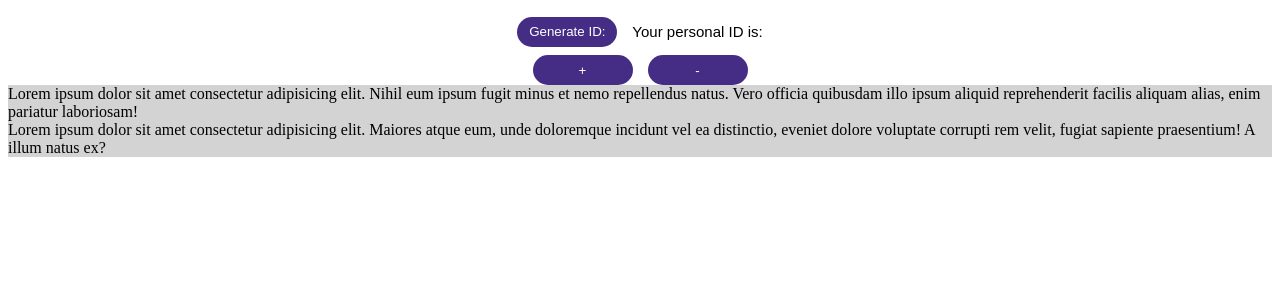
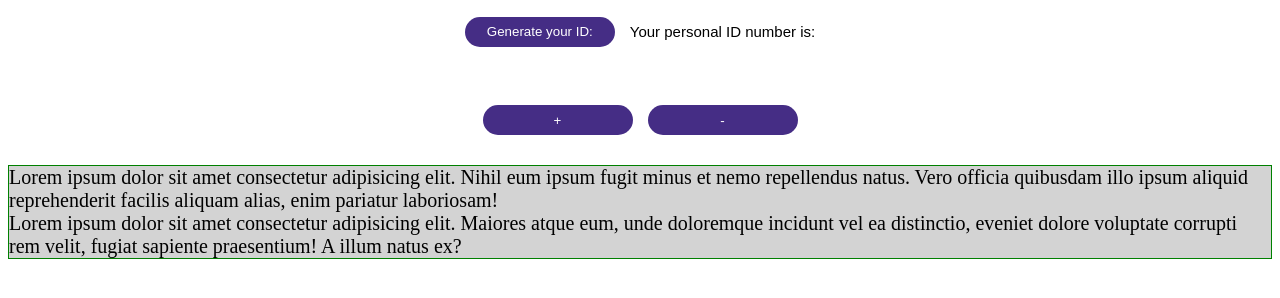
Before and after one commit to goodbyehoney/cursor-homework, a plain HTML site: page 13-homework/index.html in a window 1280 px wide. Drawn offline with Linux system fonts and the light colour scheme.

Commit message:
add some visual components

```diff
--- a/13-homework/index.html
+++ b/13-homework/index.html
@@ -10,10 +10,10 @@
 <body>
     <div class="wrapper">
         <div class="button-generator">
-            <button id="id-btn"> Generate ID: </button>
+            <button id="id-btn"> Generate your ID: </button>
         </div>
         <div class="generator-number">
-            <p>Your personal ID is:</p>
+            <p>Your personal ID number is:</p>
             <p class="generator" id="number-btn"></p>
         </div>
     </div>
@@ -21,7 +21,7 @@
         <button id="+">+</button>
         <button id="-">-</button>
     </div>
-    <div id="lorem" style="font-size: 16px; color: black; background-color: lightgrey;">
+    <div id="lorem" style="font-size: 20px; color: black; background-color: lightgrey;">
         Lorem ipsum dolor sit amet consectetur adipisicing elit. Nihil eum ipsum fugit minus et nemo repellendus natus. Vero officia quibusdam illo ipsum aliquid reprehenderit facilis aliquam alias, enim pariatur laboriosam!
         <br>
         Lorem ipsum dolor sit amet consectetur adipisicing elit. Maiores atque eum, unde doloremque incidunt vel ea distinctio, eveniet dolore voluptate corrupti rem velit, fugiat sapiente praesentium! A illum natus ex?
--- a/13-homework/js/index.js
+++ b/13-homework/js/index.js
@@ -4,8 +4,8 @@
     const idGenerator = createIdGenerator();
 
     function* createIdGenerator() {
-        let id = 0;
-        while (true) { yield id++ }
+        let i = 0;
+        while (true) { yield i++ }
     };
 
     ID_BTN.addEventListener("click", () => {
@@ -27,7 +27,7 @@
         promotion = yield font;
         }
     }
-    const fontGenerator = newFontGenerator(16);
+    const fontGenerator = newFontGenerator(18);
 
     fontGenerator.next();
 
--- a/13-homework/styles/style.css
+++ b/13-homework/styles/style.css
@@ -14,9 +14,13 @@
         justify-content: space-between;
     }
 
+    .data {
+        margin-top: 50px;
+    }
+
     .button-generator button,
     .data button {
-    width: 100px;
+        width: 150px;
         height: 30px;
         background-color: #452d85;
         border: none;
@@ -31,3 +35,8 @@
     p {
         font-size: 15px;
     }
+
+    #lorem {
+        margin-top: 30px;
+        border: 1px solid green;
+    }
```
Lines whose indentation alone changed are shown as unchanged.
